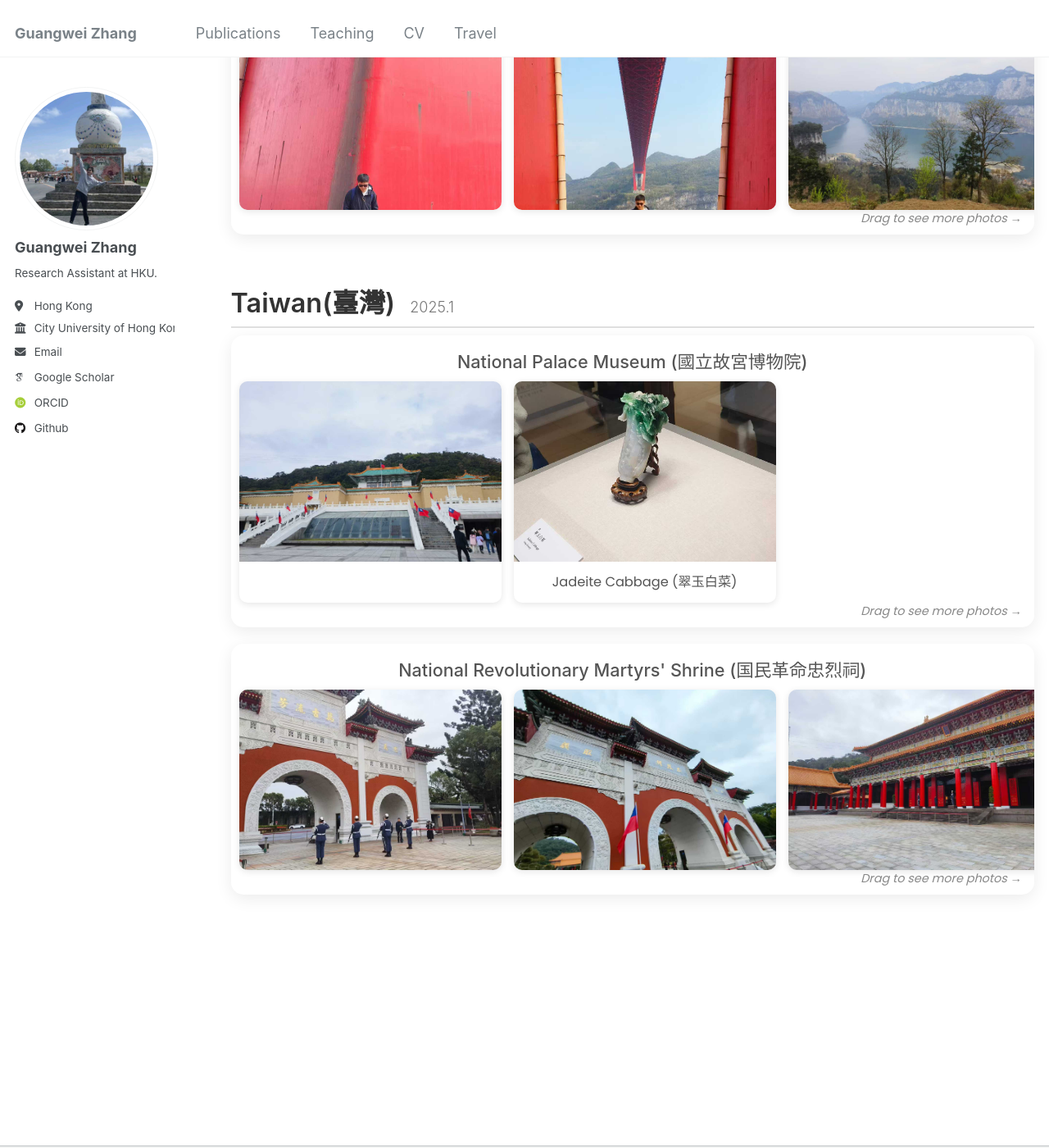
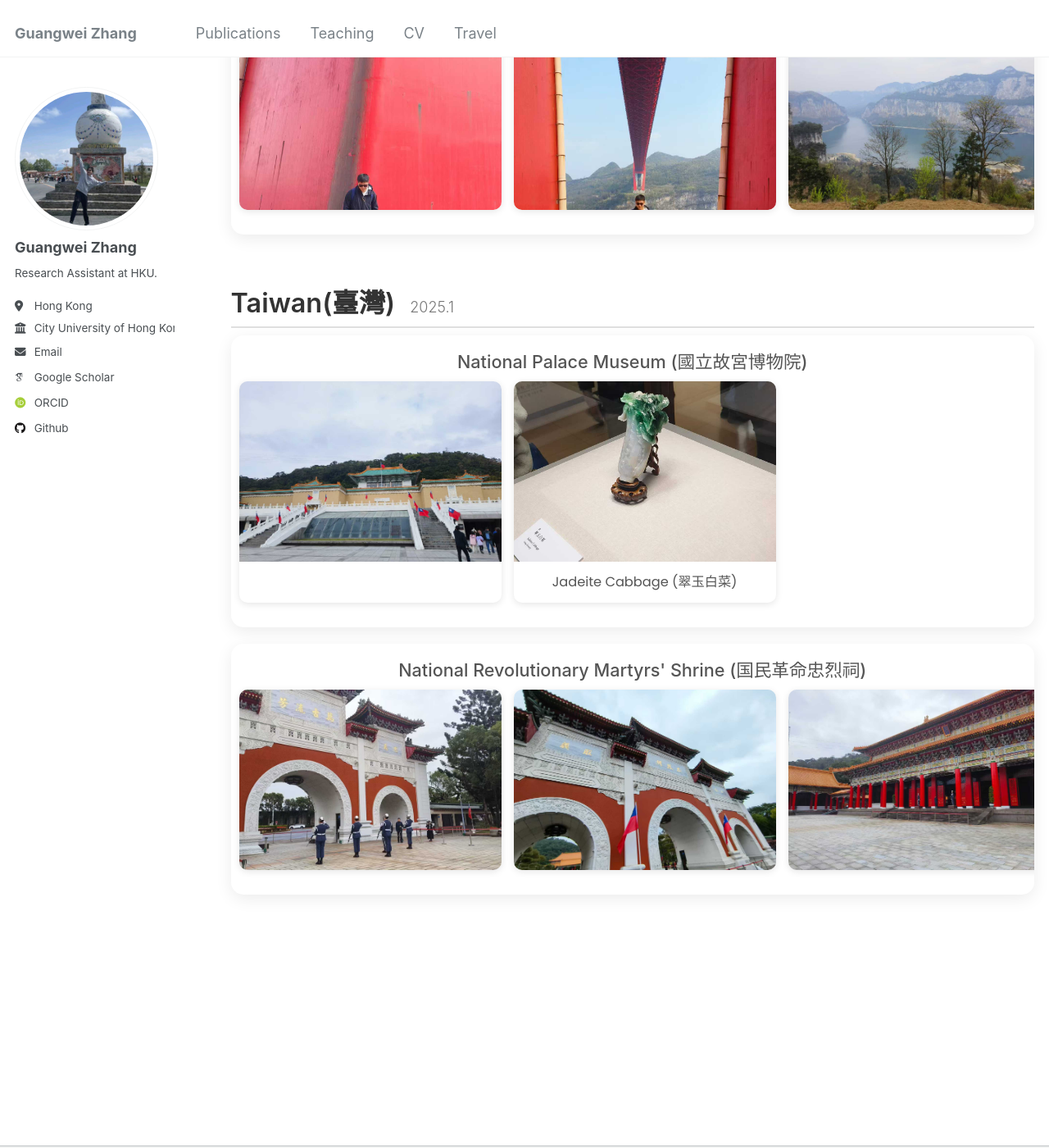
Before and after one commit to changhu73/changhu73.github.io, a Jekyll site: the page built from _pages/travel.md, in a window 1280 px wide and 1400 px high, scrolled down 278 px. Shown: the whole window at 82% size. Built offline with Jekyll 4.4.1, drawn with Linux system fonts in a browser that asks for light colours; some web fonts are replaced; some of the changed lines change nothing that is shown.

Commit message:
Update travel.md

```diff
--- a/_pages/travel.md
+++ b/_pages/travel.md
@@ -7,12 +7,9 @@ author_profile: true
 
 {% include base_path %}
 
-<!-- The following code adds custom styles for the travel sliders. -->
 <style>
-  /* Google Fonts for a nicer look */
   @import url('https://fonts.googleapis.com/css2?family=Poppins:wght@300;400;600&display=swap');
 
-  /* Use a class to scope the styles to the travel page content */
   .travel-log-container {
     font-family: 'Poppins', sans-serif;
     color: #333;
@@ -33,10 +30,10 @@ author_profile: true
   }
 
   .trip-section h2 .trip-date {
-      font-size: 1rem;
-      font-weight: 300;
-      color: #777;
-      margin-left: 10px;
+    font-size: 1rem;
+    font-weight: 300;
+    color: #777;
+    margin-left: 10px;
   }
 
   .slider-title {
@@ -55,7 +52,7 @@ author_profile: true
     border-radius: 15px;
     box-shadow: 0 5px 20px rgba(0,0,0,0.08);
     cursor: grab;
-    margin-bottom: 20px; /* 添加底部间距 */
+    margin-bottom: 20px;
   }
 
   .slider-container.active {
@@ -66,26 +63,26 @@ author_profile: true
     display: flex;
     gap: 15px;
     user-select: none;
-    padding-bottom: 20px; /* 为提示文字留出空间 */
+    padding-bottom: 20px;
   }
 
   .photo-card {
-    flex: 0 0 320px; /* 增加卡片宽度，从280px改为320px */
+    flex: 0 0 320px;
     background: #fff;
     border-radius: 10px;
     overflow: hidden;
     box-shadow: 0 2px 8px rgba(0,0,0,0.1);
     transition: transform 0.3s ease;
-    cursor: pointer; /* 添加指针样式表明可点击 */
+    cursor: pointer;
   }
 
   .photo-card:hover {
-      transform: translateY(-3px);
+    transform: translateY(-3px);
   }
 
   .photo-card img {
     width: 100%;
-    height: 220px; /* 增加图片高度，从180px改为220px */
+    height: 220px;
     object-fit: cover;
     display: block;
   }
@@ -101,16 +98,6 @@ author_profile: true
     color: #555;
   }
 
-  .drag-hint {
-      position: absolute;
-      bottom: 8px;
-      right: 15px;
-    color: #888;
-    font-size: 0.8rem;
-      font-style: italic;
-  }
-
-  /* 图片放大模态框样式 */
   .modal {
     display: none;
     position: fixed;
@@ -152,10 +139,9 @@ author_profile: true
   }
 </style>
 
-<!-- This is the main HTML content for your travel page. -->
 <div class="travel-log-container">
 
-   <div class="trip-section">
+  <div class="trip-section">
     <h2>Guizhou(贵州) <span class="trip-date">2025.4</span></h2>
     <div class="slider-container">
       <h3 class="slider-title">黔西三江古道</h3>
@@ -188,77 +174,47 @@ author_profile: true
           <img src="/images/travel/guizhou/guizhou9.jpg" alt="">
         </div>
       </div>
-      <div class="drag-hint">Drag to see more photos →</div>
     </div>
-        </div>
+  </div>
 
   <div class="trip-section">
     <h2>Taiwan(臺灣) <span class="trip-date">2025.1</span></h2>
     <div class="slider-container">
       <h3 class="slider-title">National Palace Museum (國立故宮博物院)</h3>
       <div class="slider-track">
-        <!-- Add photos for this trip here -->
         <div class="photo-card">
           <img src="/images/travel/taiwan/taiwan1.jpg" alt="National Palace Museum">
-          <!-- <div class="caption"><p>National Palace Museum (國立故宮博物院)</p></div> -->
         </div>
         <div class="photo-card">
           <img src="/images/travel/taiwan/taiwan2.jpg" alt="Jadeite Cabbage">
           <div class="caption"><p>Jadeite Cabbage (翠玉白菜)</p></div>
         </div>
-        </div>
-      <div class="drag-hint">Drag to see more photos →</div>
       </div>
+    </div>
     <div class="slider-container">
       <h3 class="slider-title">National Revolutionary Martyrs' Shrine (国民革命忠烈祠)</h3>
       <div class="slider-track">
-        <!-- Add photos for this trip here -->
         <div class="photo-card">
           <img src="/images/travel/taiwan/taiwan11.jpg" alt="National Revolutionary Martyrs' Shrine">
-          <!-- <div class="caption"><p>National Revolutionary Martyrs' Shrine (国民革命忠烈祠)</p></div> -->
         </div>
         <div class="photo-card">
           <img src="/images/travel/taiwan/taiwan12.jpg" alt="National Revolutionary Martyrs' Shrine">
-          <!-- <div class="caption"><p>National Revolutionary Martyrs' Shrine (国民革命忠烈祠)</p></div> -->
         </div>
         <div class="photo-card">
           <img src="/images/travel/taiwan/taiwan13.jpg" alt="National Revolutionary Martyrs' Shrine">
-          <!-- <div class="caption"><p></p></div> -->
+        </div>
       </div>
-      </div>
-      <div class="drag-hint">Drag to see more photos →</div>
+    </div>
   </div>
-    <!-- New Slider Container -->
-    <!-- <div class="slider-container">
-      <h3 class="slider-title">Natural Landscapes</h3>
-      <div class="slider-track">
-        <div class="photo-card">
-          <img src="/images/travel/taiwan/taiwan3.jpg" alt="Taroko Gorge">
-          <div class="caption"><p>Taroko Gorge (太魯閣峽谷)</p></div>
-  </div>
-        <div class="photo-card">
-          <img src="/images/travel/taiwan/taiwan4.jpg" alt="Sun Moon Lake">
-          <div class="caption"><p>Sun Moon Lake (日月潭)</p></div>
-</div>
-      </div>
-      <div class="drag-hint">Drag to see more photos →</div>
-    </div> -->
-
-  </div>
-
-  <!-- To add a new trip, copy an entire .trip-section block and paste it here. -->
 
 </div>
 
-<!-- 图片放大的模态框 -->
 <div id="imageModal" class="modal">
   <span class="close">&times;</span>
   <img class="modal-content" id="modalImage">
 </div>
 
-<!-- This script enables the drag-to-scroll functionality for all sliders. -->
 <script>
-  // Ensure the script runs after the page is fully loaded.
   document.addEventListener('DOMContentLoaded', (event) => {
     const sliders = document.querySelectorAll('.slider-container');
 
@@ -288,18 +244,16 @@ author_profile: true
         if (!isDown) return;
         e.preventDefault();
         const x = e.pageX - slider.offsetLeft;
-        const walk = (x - startX) * 2; // Adjust scroll speed here
+        const walk = (x - startX) * 2;
         slider.scrollLeft = scrollLeft - walk;
       });
 
-      // 添加鼠标滚轮事件
       slider.addEventListener('wheel', (e) => {
         e.preventDefault();
         slider.scrollLeft += e.deltaY;
+      });
     });
-  });
 
-    // 图片点击放大功能
     const modal = document.getElementById('imageModal');
     const modalImg = document.getElementById('modalImage');
     const closeBtn = document.getElementsByClassName('close')[0];
@@ -315,19 +269,16 @@ author_profile: true
       }
     });
 
-    // 点击关闭按钮关闭模态框
     closeBtn.onclick = function() {
       modal.style.display = "none";
     }
 
-    // 点击模态框外部区域也可以关闭
     window.onclick = function(event) {
       if (event.target == modal) {
         modal.style.display = "none";
       }
     }
 
-    // 按ESC键也可以关闭模态框
     document.addEventListener('keydown', function(event) {
       if (event.key === "Escape" && modal.style.display === "block") {
         modal.style.display = "none";
```
